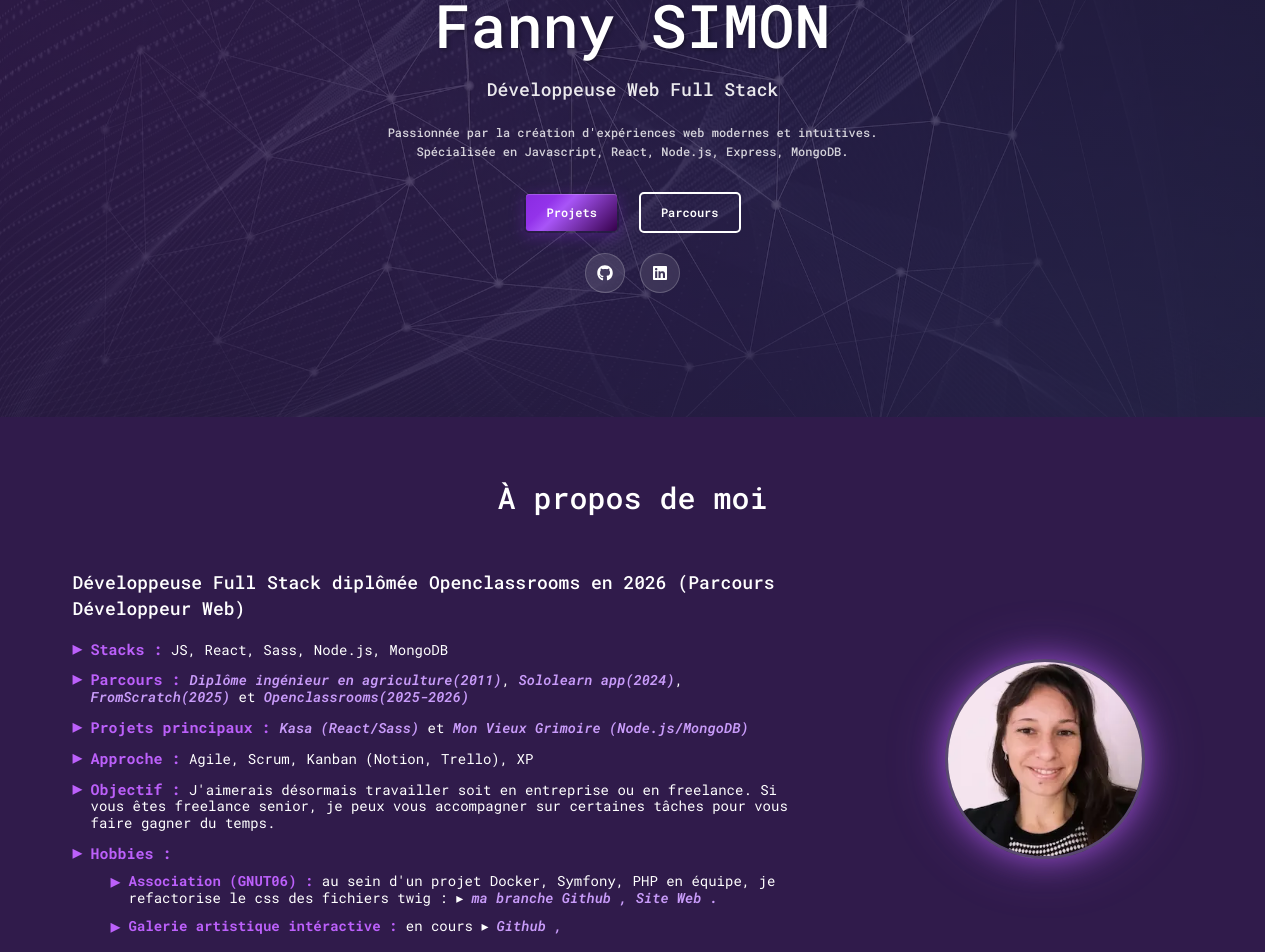
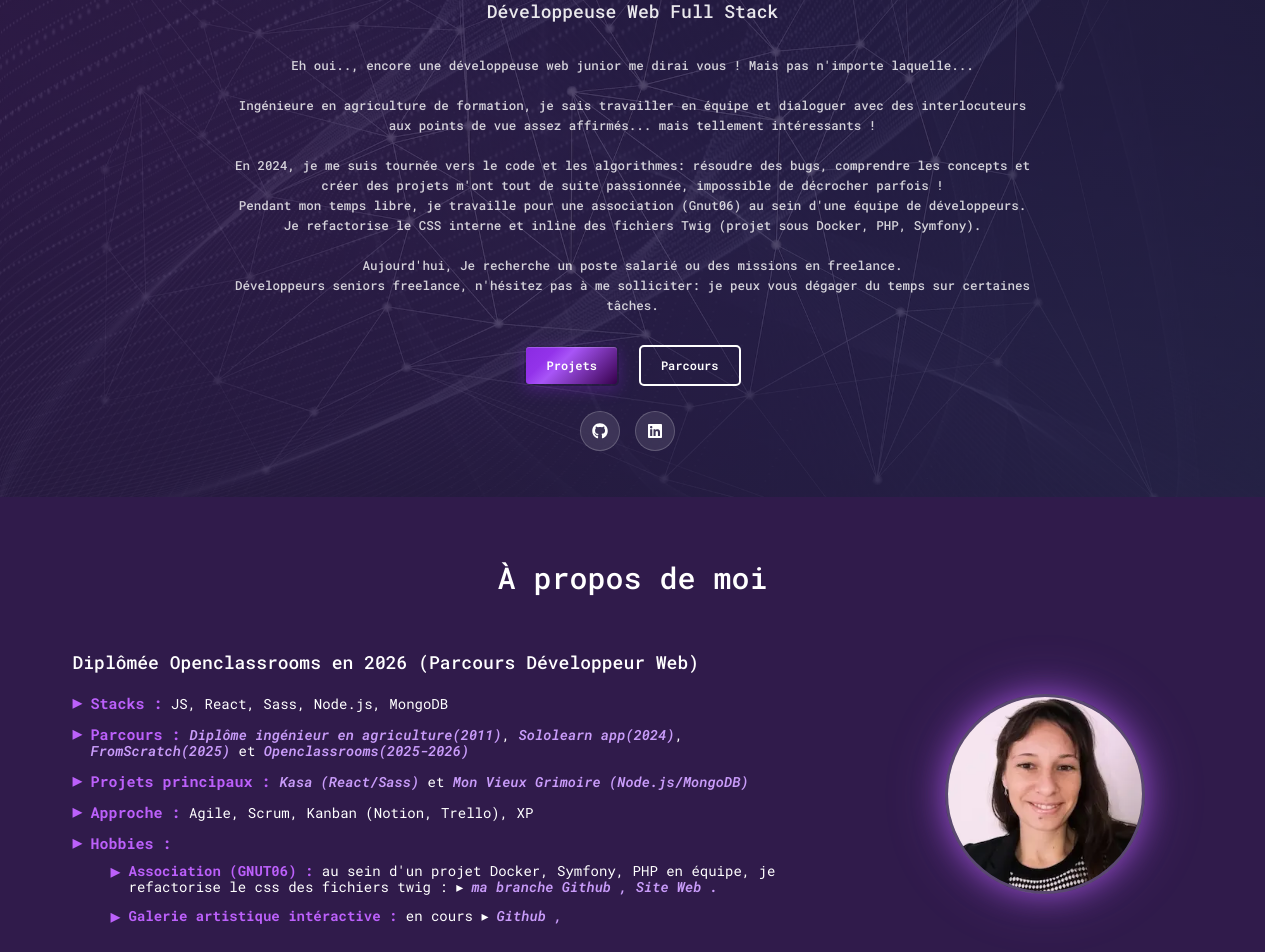
Before and after one commit to ProjetsDevFanny/Projet8_OCR_Portfolio, a React (Vite) app: page / in a window 1280 px wide. Shown: the part 200-1152 px from the top of the page. Built offline with nearby package versions, Linux system fonts and the light colour scheme; a web font is replaced by a local one.

Commit message:
feat: update description in hero section & update CV

```diff
--- a/src/Components/Header/Header.jsx
+++ b/src/Components/Header/Header.jsx
@@ -29,7 +29,7 @@ function Header() {
           <Link to="/#skills">Compétences</Link>
           <Link to="/#projects">Projets</Link>
           <Link to="/#history">Parcours</Link>
-          <Link to="/CV_Fanny_Simon_portfolio.pdf" target="_blank" rel="noopener noreferrer" aria-label="Télécharger mon CV au format PDF">CV</Link>
+          <Link to="/CV__Fanny_SIMON.pdf" target="_blank" rel="noopener noreferrer" aria-label="Télécharger mon CV au format PDF">CV</Link>
           <Link to="/#contact">Contact</Link>
         </nav>
       </div>
--- a/src/Components/Hero/Hero.jsx
+++ b/src/Components/Hero/Hero.jsx
@@ -29,8 +29,12 @@ function Hero() {
           <h1 className="hero__title">Fanny SIMON</h1>
           <h2 className="hero__subtitle">Développeuse Web Full Stack</h2>
           <p className="hero__description">
-            Passionnée par la création d'expériences web modernes et intuitives. <br />
-            Spécialisée en Javascript, React, Node.js, Express, MongoDB. <br />
+            Eh oui.., encore une développeuse web junior me dirai vous ! Mais pas n'importe laquelle... <br /> <br />Ingénieure en agriculture de formation, je sais travailler en équipe et dialoguer avec des interlocuteurs aux points de vue assez affirmés... mais tellement intéressants !
+            <br />   <br />
+            En 2024, je me suis tournée vers le code et les algorithmes: résoudre des bugs, comprendre les concepts et créer des projets m'ont tout de suite passionnée, impossible de décrocher parfois ! <br />
+            Pendant mon temps libre, je travaille pour une association (Gnut06) au sein d'une équipe de développeurs. Je refactorise le CSS interne et inline des fichiers Twig (projet sous Docker, PHP, Symfony).
+            <br /> <br />
+            Aujourd'hui, Je recherche un poste salarié ou des missions en freelance. <br />Développeurs seniors freelance, n'hésitez pas à me solliciter: je peux vous dégager du temps sur certaines tâches.
           </p>
           <div className="hero__actions">
             <a href="#projects" className="hero__button hero__button--primary">Projets</a>
--- a/src/Components/Hero/hero.scss
+++ b/src/Components/Hero/hero.scss
@@ -26,7 +26,7 @@
     color: $white;
     @include center-flex;
     text-align: center;
-    min-height: 70vh;
+    min-height: 80vh;
     padding: 2rem;
 
     @include tablet {
@@ -49,12 +49,12 @@
 
       .hero__subtitle {
         @include font-style(1.8rem);
-        margin-bottom: 2rem;
+        margin-bottom: 3rem;
         opacity: 0.9;
       }
 
       .hero__description {
-        font-size: 1.2rem;
+        font-size: 1.25rem;
         margin-bottom: 3rem;
         line-height: 1.6;
         opacity: 0.8;
@@ -116,7 +116,10 @@
       .hero__social-links {
         display: flex;
         justify-content: center;
-        margin-top: 2rem;
+        align-items: center;
+        width: 100%;
+        margin-top: 2.5rem;
+        margin-left: -5px;;
       }
     }
   }
--- a/src/Components/Sections/About/About.jsx
+++ b/src/Components/Sections/About/About.jsx
@@ -60,9 +60,6 @@ function About() {
                     <span className="aboutSection_span">Approche :</span> {aboutSection.approach}
                   </li>
                   <li>
-                    <span className="aboutSection_span">Objectif :</span> {aboutSection.search}
-                  </li>
-                  <li>
                     <span className="aboutSection_span">Hobbies : </span>
                     {aboutSection.hobbies.map((hobby) => (
                       <ul className="hobbiesSection" key={hobby.idHobby}>
--- a/src/Components/Sections/History/History-global/History.jsx
+++ b/src/Components/Sections/History/History-global/History.jsx
@@ -18,7 +18,7 @@ function History() {
     <div className="history">
       <div className="history__container">
         <h2 className="history__title">Parcours professionnel
-          <a href="/CV_Fanny_Simon_portfolio.pdf" target="_blank" rel="noopener noreferrer" className="cv-link" aria-label="Télécharger mon CV au format PDF">👉 Voir mon CV</a></h2>
+          <a href="/CV__Fanny_SIMON.pdf" target="_blank" rel="noopener noreferrer" className="cv-link" aria-label="Télécharger mon CV au format PDF">👉 Voir mon CV</a></h2>
 
         <div className="timeline__container">
           {experiences.map((experience) => (
--- a/src/assets/data/aboutData.json
+++ b/src/assets/data/aboutData.json
@@ -1,7 +1,7 @@
 [
   {
     "idAbout": 1,
-    "introduction": "Développeuse Full Stack diplômée Openclassrooms en 2026 (Parcours Développeur Web)",
+    "introduction": "Diplômée Openclassrooms en 2026 (Parcours Développeur Web)",
     "stacks": "JS, React, Sass, Node.js, MongoDB",
     "parcours": [
       {
--- a/src/assets/data/projectsData.json
+++ b/src/assets/data/projectsData.json
@@ -51,7 +51,7 @@
       "MongoDB"
     ],
     "githubUrl": "https://github.com/ProjetsDevFanny/Projet6_OCR_Mon_vieux_grimoire_Backend",
-    "liveUrl": "",
+    "liveUrl": "https://mon-vieux-grimoire-ocr-fs.netlify.app/",
     "featured": true
   },
   {
```
Also changed, not shown: 2 other files (tests, documents, lock files or other folders).
